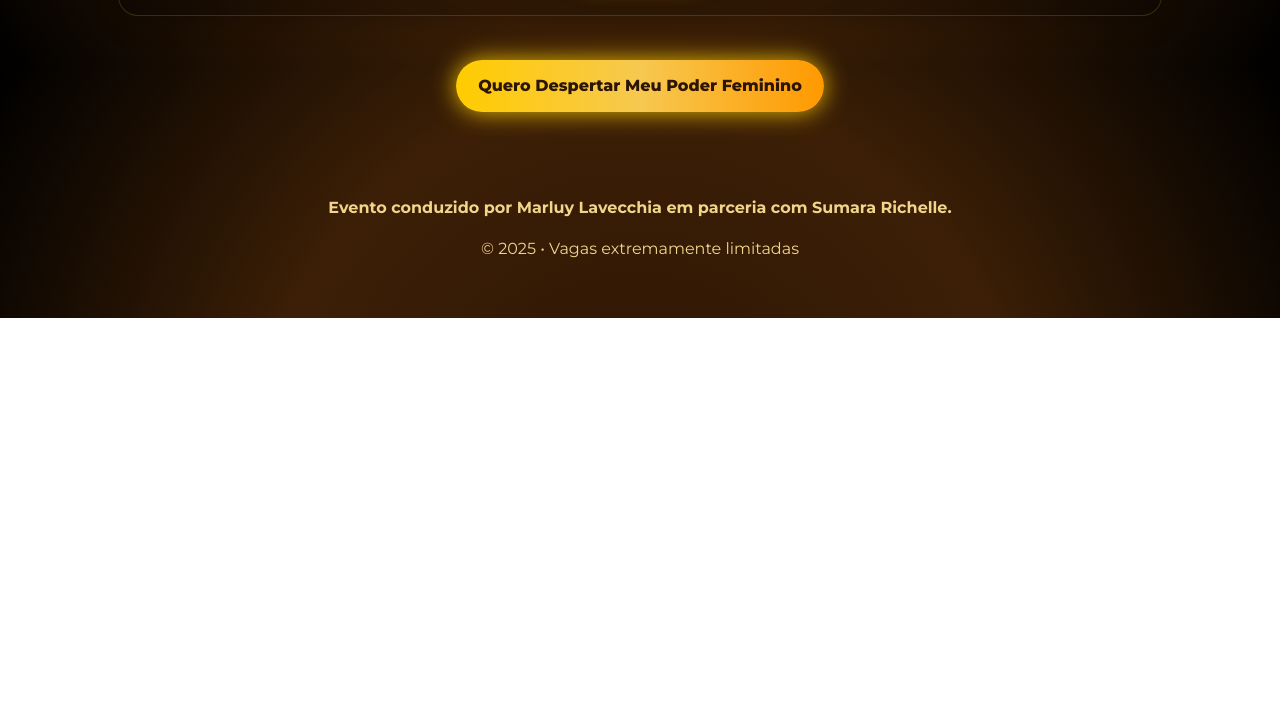
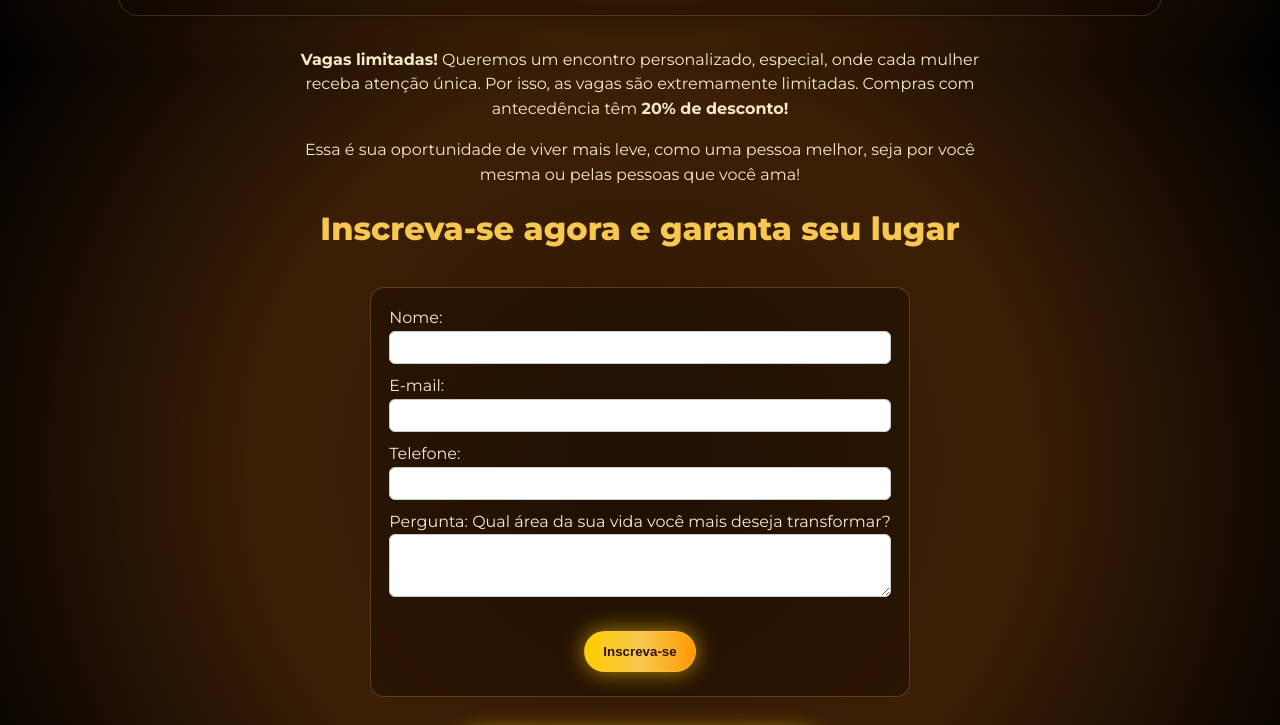
Before and after one commit to STAVARENG0/EVENTO, a plain HTML site: page index.html in a window 1280 px wide. Shown: the part 3135-3860 px from the top of the page. Before the commit the page ends 3453 px from the top, so only its background shows below. Drawn offline with Linux system fonts and the light colour scheme.

Commit message:
Add files via upload

```diff
--- a/index.html
+++ b/index.html
@@ -333,7 +333,27 @@ footer{text-align:center;padding:26px 18px 40px;color:var(--text-soft);}
     <div class="btn-row"><a class="btn-gold" href="#" title="Abrir no Google Maps">Como chegar</a></div>
 </section>
 
-  <div class="cta">
+
+  <div class="cta" id="inscricao">
+    <div style="max-width:720px; margin:0 auto 26px; text-align:center; line-height:1.55">
+      <p><b>Vagas limitadas!</b> Queremos um encontro personalizado, especial, onde cada mulher receba atenção única.
+      Por isso, as vagas são extremamente limitadas. Compras com antecedência têm <b>20% de desconto!</b></p>
+      <p>Essa é sua oportunidade de viver mais leve, como uma pessoa melhor, seja por você mesma ou pelas pessoas que você ama!</p>
+      <h2 class="section-title">Inscreva-se agora e garanta seu lugar</h2>
+
+      <form style="margin-top:18px; text-align:left; background:rgba(0,0,0,.28); padding:18px; border-radius:14px; border:1px solid rgba(247,200,80,.24); display:inline-block">
+        <label>Nome:<br><input type="text" name="nome" required style="width:100%; padding:8px; border-radius:6px; border:1px solid #ccc; margin-bottom:10px"></label><br>
+        <label>E-mail:<br><input type="email" name="email" required style="width:100%; padding:8px; border-radius:6px; border:1px solid #ccc; margin-bottom:10px"></label><br>
+        <label>Telefone:<br><input type="tel" name="telefone" required style="width:100%; padding:8px; border-radius:6px; border:1px solid #ccc; margin-bottom:10px"></label><br>
+        <label>Pergunta: Qual área da sua vida você mais deseja transformar?<br>
+          <textarea name="transformacao" rows="3" style="width:100%; padding:8px; border-radius:6px; border:1px solid #ccc; margin-bottom:14px"></textarea>
+        </label><br>
+        <div style="text-align:center">
+          <button type="submit" class="btn-gold">Inscreva-se</button>
+        </div>
+      </form>
+    </div>
+
     <a href="#inscricao">Quero Despertar Meu Poder Feminino</a>
   </div>
 </main>
```
